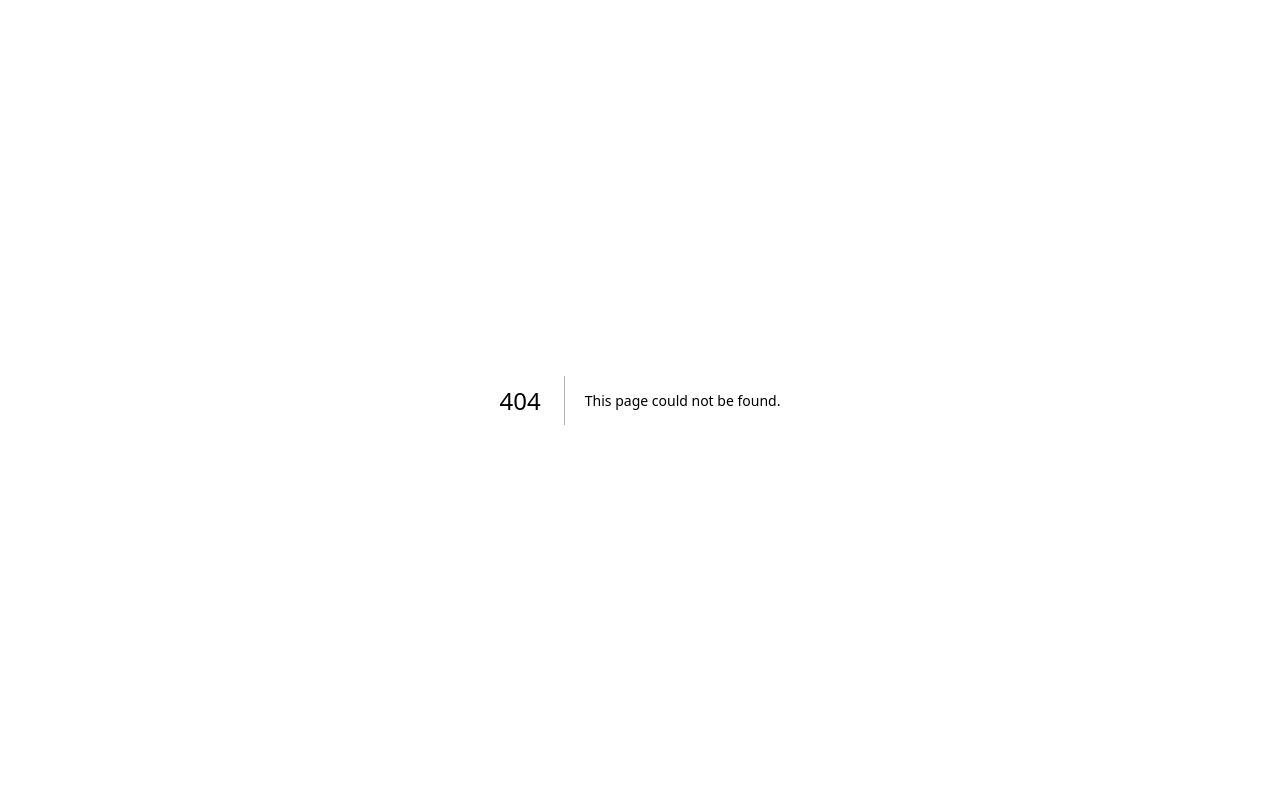
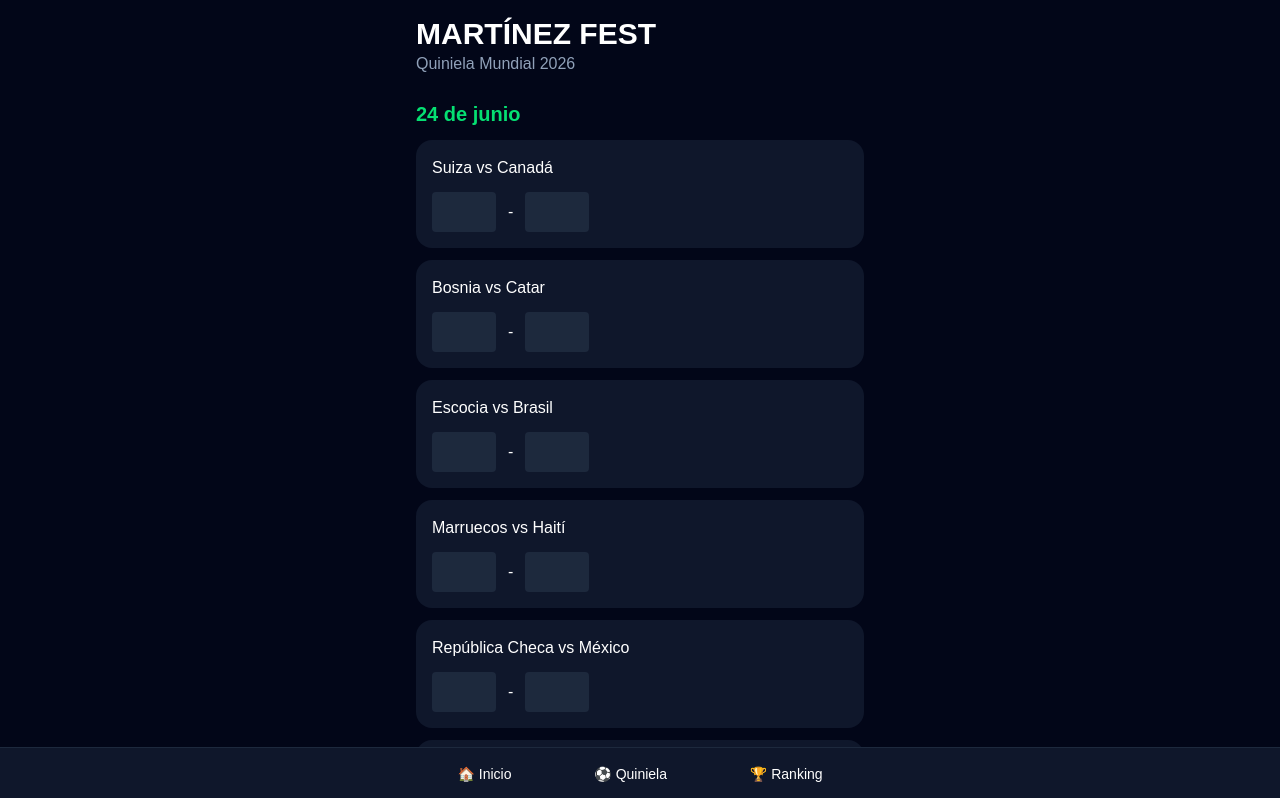
Before and after one commit to fridazzz119/Repository-name-martinez-fest, a Next.js app: page /quiniela in a window 1280 px wide. Before the commit this address had no page. Shown: the top 798 px of the page. Built offline with nearby package versions, Linux system fonts and the light colour scheme.

Commit message:
primera version martinez fest

```diff
--- /dev/null
+++ b/app/components/BottomNav.tsx
@@ -0,0 +1,11 @@
+export default function BottomNav() {
+  return (
+    <div className="fixed bottom-0 left-0 right-0 bg-slate-900 border-t border-slate-800">
+      <div className="max-w-md mx-auto flex justify-around py-4 text-sm">
+        <a href="/">🏠 Inicio</a>
+        <a href="/quiniela">⚽ Quiniela</a>
+        <a href="/ranking">🏆 Ranking</a>
+      </div>
+    </div>
+  );
+}
--- /dev/null
+++ b/app/login/page.tsx
@@ -0,0 +1,29 @@
+export default function LoginPage() {
+  return (
+    <main className="min-h-screen bg-slate-950 text-white flex items-center justify-center p-6">
+      <div className="w-full max-w-md bg-slate-900 rounded-3xl p-8">
+        <h1 className="text-3xl font-bold mb-6">
+          Iniciar Sesión
+        </h1>
+
+        <div className="space-y-4">
+          <input
+            type="email"
+            placeholder="Correo"
+            className="w-full p-3 rounded-xl bg-slate-800"
+          />
+
+          <input
+            type="password"
+            placeholder="Contraseña"
+            className="w-full p-3 rounded-xl bg-slate-800"
+          />
+
+          <button className="w-full bg-blue-600 py-3 rounded-xl">
+            Entrar
+          </button>
+        </div>
+      </div>
+    </main>
+  );
+}
--- a/app/page.tsx
+++ b/app/page.tsx
@@ -1,65 +1,31 @@
-import Image from "next/image";
-
 export default function Home() {
   return (
-    <div className="flex flex-col flex-1 items-center justify-center bg-zinc-50 font-sans dark:bg-black">
-      <main className="flex flex-1 w-full max-w-3xl flex-col items-center justify-between py-32 px-16 bg-white dark:bg-black sm:items-start">
-        <Image
-          className="dark:invert"
-          src="/next.svg"
-          alt="Next.js logo"
-          width={100}
-          height={20}
-          priority
-        />
-        <div className="flex flex-col items-center gap-6 text-center sm:items-start sm:text-left">
-          <h1 className="max-w-xs text-3xl font-semibold leading-10 tracking-tight text-black dark:text-zinc-50">
-            To get started, edit the page.tsx file.
+    <main className="min-h-screen bg-slate-950 text-white flex items-center justify-center p-6">
+      <div className="w-full max-w-md">
+        <div className="bg-slate-900 rounded-3xl p-8 shadow-2xl">
+          <h1 className="text-4xl font-bold text-center mb-2">
+            MARTÍNEZ FEST
           </h1>
-          <p className="max-w-md text-lg leading-8 text-zinc-600 dark:text-zinc-400">
-            Looking for a starting point or more instructions? Head over to{" "}
-            <a
-              href="https://vercel.com/templates?framework=next.js&utm_source=create-next-app&utm_medium=appdir-template-tw&utm_campaign=create-next-app"
-              className="font-medium text-zinc-950 dark:text-zinc-50"
-            >
-              Templates
-            </a>{" "}
-            or the{" "}
-            <a
-              href="https://nextjs.org/learn?utm_source=create-next-app&utm_medium=appdir-template-tw&utm_campaign=create-next-app"
-              className="font-medium text-zinc-950 dark:text-zinc-50"
-            >
-              Learning
-            </a>{" "}
-            center.
+
+          <p className="text-center text-slate-400 mb-8">
+            Quiniela Mundial 2026
           </p>
+
+          <div className="space-y-3">
+            <button className="w-full bg-blue-600 py-3 rounded-xl font-semibold">
+              Iniciar Sesión
+            </button>
+
+            <button className="w-full bg-green-600 py-3 rounded-xl font-semibold">
+              Registrarse
+            </button>
+
+            <button className="w-full bg-slate-700 py-3 rounded-xl font-semibold">
+              Ver Ranking
+            </button>
+          </div>
         </div>
-        <div className="flex flex-col gap-4 text-base font-medium sm:flex-row">
-          <a
-            className="flex h-12 w-full items-center justify-center gap-2 rounded-full bg-foreground px-5 text-background transition-colors hover:bg-[#383838] dark:hover:bg-[#ccc] md:w-[158px]"
-            href="https://vercel.com/new?utm_source=create-next-app&utm_medium=appdir-template-tw&utm_campaign=create-next-app"
-            target="_blank"
-            rel="noopener noreferrer"
-          >
-            <Image
-              className="dark:invert"
-              src="/vercel.svg"
-              alt="Vercel logomark"
-              width={16}
-              height={16}
-            />
-            Deploy Now
-          </a>
-          <a
-            className="flex h-12 w-full items-center justify-center rounded-full border border-solid border-black/[.08] px-5 transition-colors hover:border-transparent hover:bg-black/[.04] dark:border-white/[.145] dark:hover:bg-[#1a1a1a] md:w-[158px]"
-            href="https://nextjs.org/docs?utm_source=create-next-app&utm_medium=appdir-template-tw&utm_campaign=create-next-app"
-            target="_blank"
-            rel="noopener noreferrer"
-          >
-            Documentation
-          </a>
-        </div>
-      </main>
-    </div>
+      </div>
+    </main>
   );
 }
--- /dev/null
+++ b/app/quiniela/page.tsx
@@ -0,0 +1,106 @@
+import BottomNav from "../components/BottomNav";
+
+ const grupos = [
+  {
+    fecha: "24 de junio",
+    partidos: [
+      "Suiza vs Canadá",
+      "Bosnia vs Catar",
+      "Escocia vs Brasil",
+      "Marruecos vs Haití",
+      "República Checa vs México",
+      "Sudáfrica vs Corea del Sur",
+    ],
+  },
+  {
+    fecha: "25 de junio",
+    partidos: [
+      "Ecuador vs Alemania",
+      "Curazao vs Costa de Marfil",
+      "Túnez vs Países Bajos",
+      "Japón vs Suecia",
+      "Turquía vs Estados Unidos",
+      "Paraguay vs Australia",
+    ],
+  },
+  {
+    fecha: "26 de junio",
+    partidos: [
+      "Noruega vs Francia",
+      "Senegal vs Irak",
+      "Uruguay vs España",
+      "Cabo Verde vs Arabia Saudita",
+      "Nueva Zelanda vs Bélgica",
+      "Egipto vs Irán",
+    ],
+  },
+  {
+    fecha: "27 de junio",
+    partidos: [
+      "Panamá vs Inglaterra",
+      "Croacia vs Ghana",
+      "Colombia vs Portugal",
+      "RD Congo vs Uzbekistán",
+      "Jordania vs Argentina",
+      "Argelia vs Austria",
+    ],
+  },
+];
+
+export default function QuinielaPage() {
+  return (
+    <main className="min-h-screen bg-slate-950 text-white p-4 pb-24">
+      <div className="max-w-md mx-auto">
+        <h1 className="text-3xl font-bold">
+          MARTÍNEZ FEST
+        </h1>
+
+        <p className="text-slate-400 mb-6">
+          Quiniela Mundial 2026
+        </p>
+
+        {grupos.map((grupo) => (
+          <div key={grupo.fecha} className="mb-8">
+            <h2 className="text-xl font-bold mb-3 text-green-400">
+              {grupo.fecha}
+            </h2>
+
+            <div className="space-y-3">
+              {grupo.partidos.map((partido) => (
+                <div
+                  key={partido}
+                  className="bg-slate-900 rounded-2xl p-4"
+                >
+                  <p className="font-medium mb-3">
+                    {partido}
+                  </p>
+
+                  <div className="flex items-center gap-3">
+                    <input
+                      type="number"
+                      min="0"
+                      className="w-16 p-2 rounded bg-slate-800 text-center"
+                    />
+
+                    <span>-</span>
+
+                    <input
+                      type="number"
+                      min="0"
+                      className="w-16 p-2 rounded bg-slate-800 text-center"
+                    />
+                  </div>
+                </div>
+              ))}
+            </div>
+          </div>
+        ))}
+
+        <button className="w-full bg-green-600 py-4 rounded-2xl font-bold text-lg">
+          Guardar Pronósticos
+        </button>
+      </div>
+            <BottomNav />
+    </main>
+  );
+}
--- /dev/null
+++ b/app/ranking/page.tsx
@@ -0,0 +1,30 @@
+const jugadores = [
+  { nombre: "Frida", puntos: 12 },
+  { nombre: "Carlos", puntos: 9 },
+  { nombre: "Ana", puntos: 7 },
+];
+
+export default function RankingPage() {
+  return (
+    <main className="min-h-screen bg-slate-950 text-white p-6">
+      <h1 className="text-3xl font-bold mb-6">
+        Ranking General
+      </h1>
+
+      <div className="space-y-3">
+        {jugadores.map((jugador, index) => (
+          <div
+            key={index}
+            className="bg-slate-900 rounded-xl p-4 flex justify-between"
+          >
+            <span>
+              #{index + 1} {jugador.nombre}
+            </span>
+
+            <span>{jugador.puntos} pts</span>
+          </div>
+        ))}
+      </div>
+    </main>
+  );
+}
```
